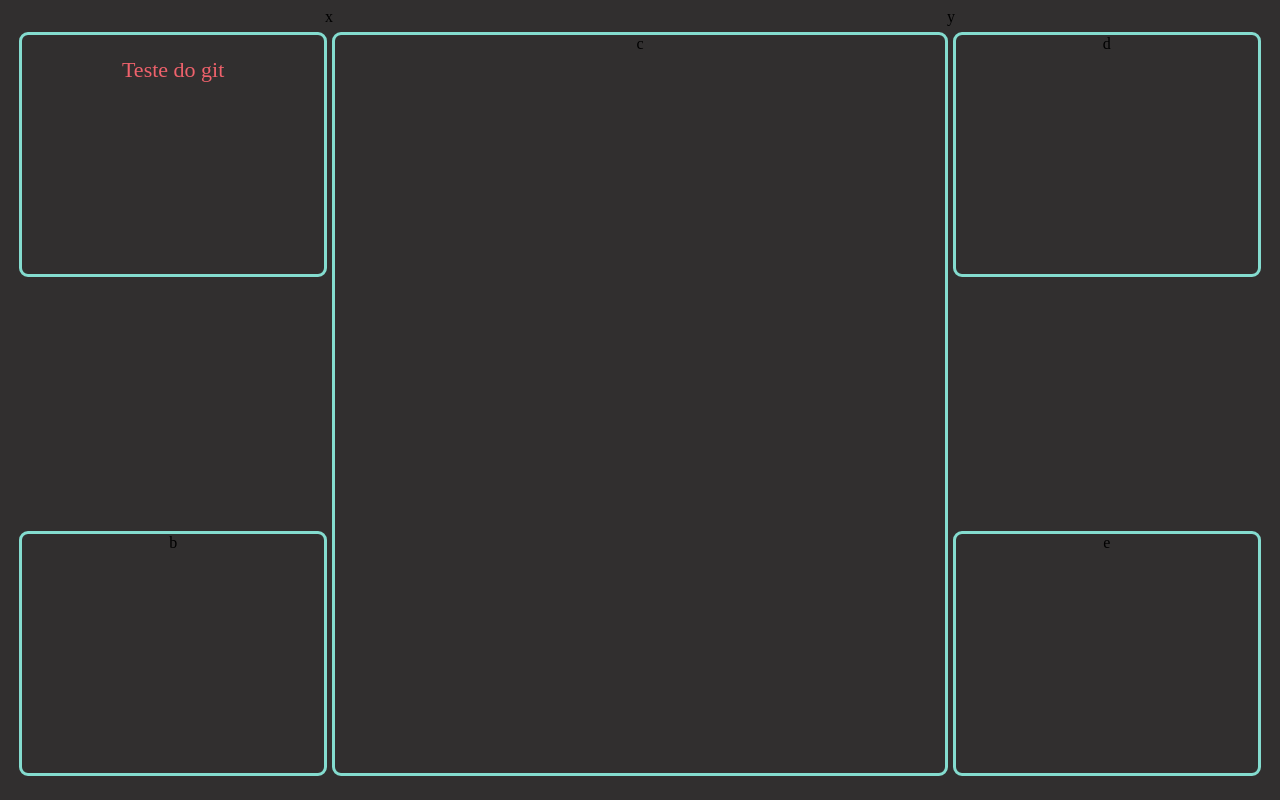
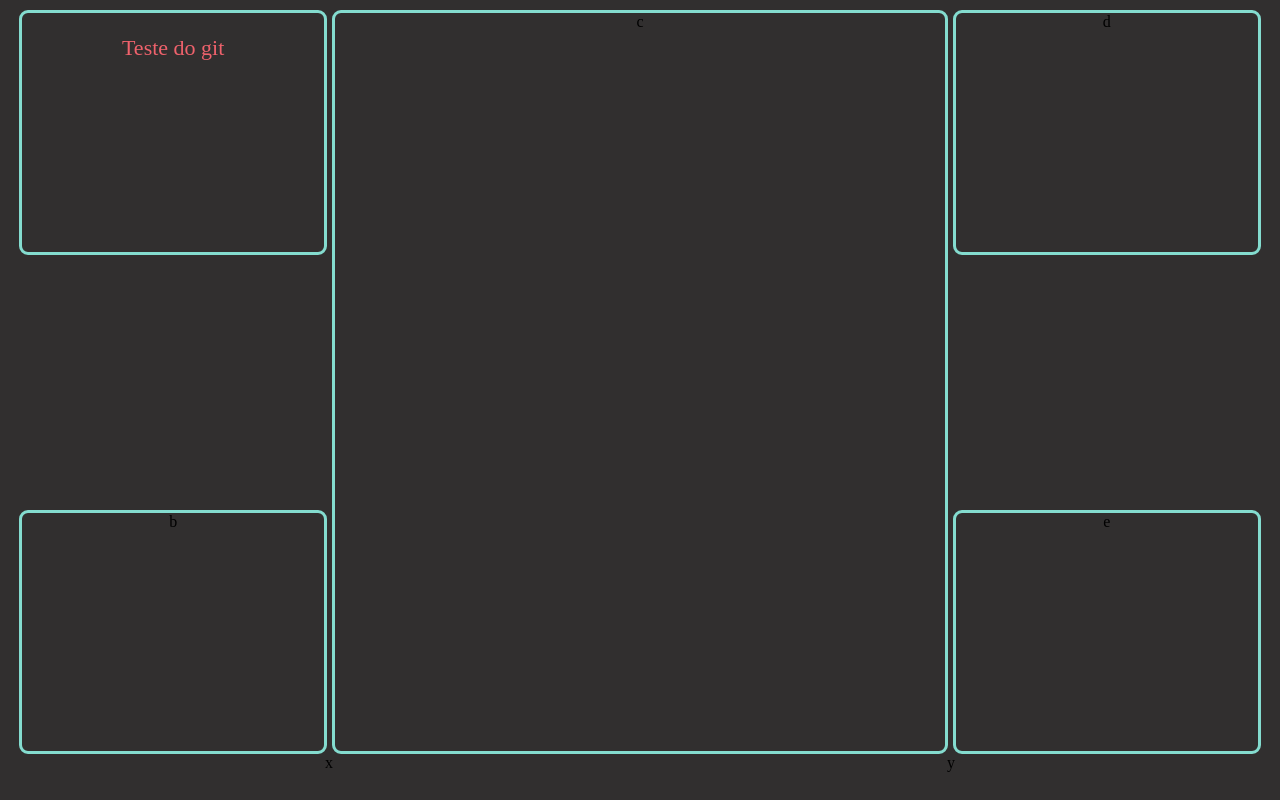
Before and after one commit to MarllonCampos/APS-5, a PHP site: page /index.html in a window 1280 px wide. Run offline with PHP 8.4, Linux system fonts and the light colour scheme.

Commit message:
Mudanças de Estilo e JS
Colocado os panels para troca de "page" na parte inferior, como também ao invés de inserção em HTML pelo js, colocado como display:none as divs que não serão utéis na segunda pagina

```diff
--- a/Site - Projeto Aps/css/style.css
+++ b/Site - Projeto Aps/css/style.css
@@ -6,26 +6,33 @@ body{
 
 .container{
     margin-top: 1vh;
+    display: grid;
+    grid-template-rows: 2;
+
 }
 
 /* Estilização dos menus e Criação do GRID dos Menus */
 .panels{
+    grid-row:2/3;
+    top:0px;
     width: 97vw;
     height:3vh;
     margin: auto;
     display:grid;
-    grid-template-columns:2;
-    grid-template-rows:1;
+    grid-template-columns:1fr 1fr ;
+    grid-template-rows:1fr;
     grid-gap:2px;
 }
 
+.rightpanel,.leftpanel{
+    cursor: pointer;
+    border-radius:  0px 0px 10px 10px;
+    border-width: 0px;
+}
 
 .rightpanel{
     grid-column:2/3;
     grid-row: 1/2;
-    border: 3px solid black;
-    border-radius:  10px 10px 0px 0px;
-    border-width: 0px;
     text-align: center;
 }
 
@@ -35,9 +42,6 @@ body{
 
 .leftpanel{
     grid-column:1/2;
-    border:3px black;
-    border-radius:  10px 10px 0px 0px;
-    border-width: 0px;
     text-align: center;
 }
 
@@ -53,12 +57,14 @@ body{
     width: 97vw;
     height: 93vh;
     margin:auto;
+    margin-top: 0.3vh;
     display: grid;
     grid-template-columns: 1fr 2fr 1fr ;
     grid-template-rows: 1fr 1fr 1fr;
     text-align: center;
     grid-gap:5px;
     color:black;
+
 }
 
 .content {
--- a/Site - Projeto Aps/js/index.js
+++ b/Site - Projeto Aps/js/index.js
@@ -1,65 +1,20 @@
-let upper_right = document.getElementById("upper-right")
+var upper_right = document.getElementById("upper-right")
+var upper_left = document.querySelector('.upper-left')
+var lower_left = document.querySelector('.lower-left')
+var lower_right = document.querySelector('.lower-right')
 let center = document.querySelector(".center")
 var containerContent = document.querySelector(".container-content")
-let leftside_bool = 1
+
 
 
 
 function leftside(sheet){
-    if (leftside_bool == 1){
-    //Condição colocada para que impeça de clicar duas vezes sobre o mesmo botão
-    }else{
         document.querySelector('.pagestyle').setAttribute('href',sheet)
-        document.body.innerHTML= `
-              <div class="container">
-                   <div class="panels">
-                       <div class="leftpanel" onclick="">x</div>
-                       <div class="rightpanel" onclick="rightside('css/secondpage.css')">y</div>
-                   </div>
-
-                   <div class="container-content">
-                       <div class='content' id='upper-left'>a</div>
-
-                       <div class='content'id='lower-left'>b</div>
-
-                       <div class='content'id='center'>c</div>
-
-                       <div class='content' id='upper-right'>d</div>
-
-                       <div class='content' id='lower-right'>e</div>
-                   </div>
-
-               </div>
-        `
-        leftside_bool = 1
-    }
-
 
 }
 
 
 function rightside(sheet){
-    leftside_bool = 0
-   document.querySelector('.pagestyle').setAttribute('href',sheet)
+    document.querySelector('.pagestyle').setAttribute('href',sheet)
 
-
-   document.body.innerHTML=`
-
-               <div class="container">
-
-                  <div class="panels">
-                      <div class="leftpanel" onclick="leftside('css/style.css')">x</div>
-                      <div class="rightpanel">y</div>
-                  </div>
-
-                  <div class="container-content">
-
-                      <div class='content'id='center'>c</div>
-
-                  </div>
-
-               </div>
-
-      </div>
-`
 }
```
Also changed, not shown: Site - Projeto Aps/css/secondpage.css (+35 -11 lines).
